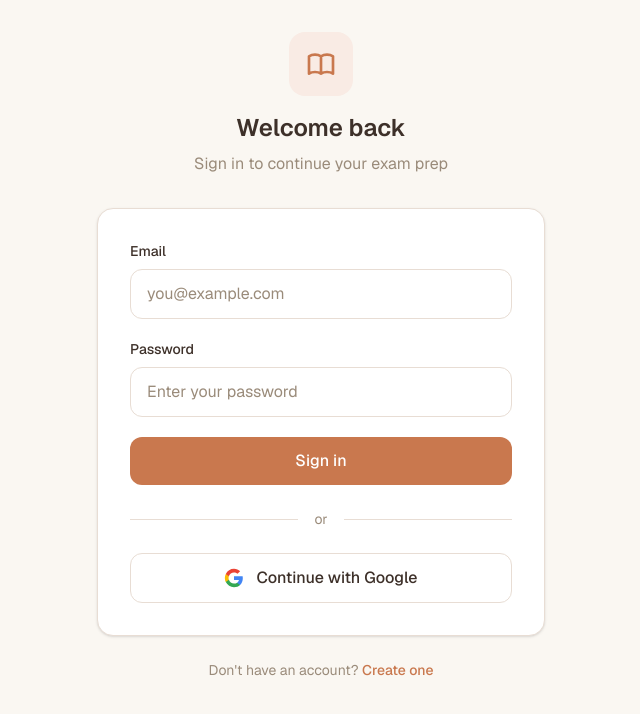
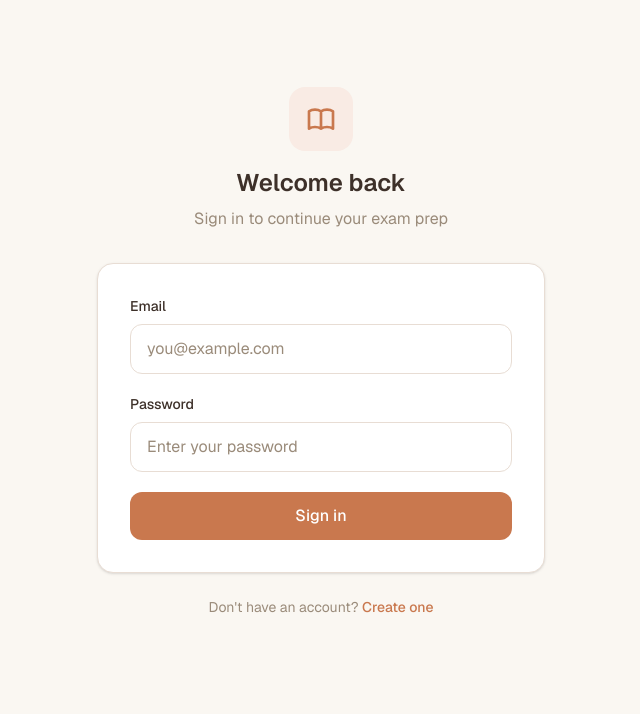
Before and after one commit to Rakeshkoyya/quizzy, a Next.js app: page /login in a window 1280 px wide. Shown: the top 714 px of the page, without its empty margins (319-959 px from the left). Built offline with nearby package versions, Linux system fonts and the light colour scheme.

Commit message:
Revert "google signin"
This reverts commit db9a5704573aad31d4de38f3e2f0d8ef901920b9.

```diff
--- a/src/app/auth/callback/route.ts
+++ /dev/null
@@ -1,20 +0,0 @@
-import { createClient } from "@/lib/supabase/server";
-import { NextResponse, type NextRequest } from "next/server";
-
-export async function GET(request: NextRequest) {
-  const { searchParams, origin } = new URL(request.url);
-  const code = searchParams.get("code");
-  const next = searchParams.get("next") ?? "/dashboard";
-
-  if (code) {
-    const supabase = await createClient();
-    const { error } = await supabase.auth.exchangeCodeForSession(code);
-
-    if (!error) {
-      return NextResponse.redirect(`${origin}${next}`);
-    }
-  }
-
-  // Return to login page with error if something went wrong
-  return NextResponse.redirect(`${origin}/login?error=auth_callback_error`);
-}
--- a/src/app/layout.tsx
+++ b/src/app/layout.tsx
@@ -23,10 +23,9 @@ export default function RootLayout({
   children: React.ReactNode;
 }>) {
   return (
-    <html lang="en" suppressHydrationWarning>
+    <html lang="en">
       <body
         className={`${geistSans.variable} ${geistMono.variable} antialiased bg-[var(--background)]`}
-        suppressHydrationWarning
       >
         <div className="mx-auto min-h-screen max-w-4xl px-4 py-8 sm:px-6 lg:px-8">
           {children}
--- a/src/app/login/page.tsx
+++ b/src/app/login/page.tsx
@@ -10,7 +10,6 @@ export default function LoginPage() {
   const [email, setEmail] = useState("");
   const [password, setPassword] = useState("");
   const [loading, setLoading] = useState(false);
-  const [googleLoading, setGoogleLoading] = useState(false);
   const [error, setError] = useState<string | null>(null);
 
   async function onSubmit(event: FormEvent<HTMLFormElement>) {
@@ -23,36 +22,12 @@ export default function LoginPage() {
     setLoading(false);
 
     if (loginError) {
-      // Handle specific error for invalid credentials
-      if (loginError.message === "Invalid login credentials") {
-        setError("Invalid email or password. Don't have an account? Sign up first.");
-      } else {
-        setError(loginError.message);
-      }
+      setError(loginError.message);
       return;
     }
 
     router.replace("/dashboard");
     router.refresh();
-  }
-
-  async function handleGoogleSignIn() {
-    const supabase = createClient();
-    setGoogleLoading(true);
-    setError(null);
-
-    const { error: googleError } = await supabase.auth.signInWithOAuth({
-      provider: "google",
-      options: {
-        redirectTo: `${window.location.origin}/auth/callback`,
-      },
-    });
-
-    if (googleError) {
-      setGoogleLoading(false);
-      setError(googleError.message);
-    }
-    // Note: If successful, user will be redirected to Google, so no need to handle success here
   }
 
   return (
@@ -103,7 +78,7 @@ export default function LoginPage() {
 
             <button
               type="submit"
-              disabled={loading || googleLoading}
+              disabled={loading}
               className="w-full rounded-xl bg-[#c9784e] px-4 py-3 font-medium text-white hover:bg-[#b5673f] disabled:cursor-not-allowed disabled:opacity-50"
             >
               {loading ? (
@@ -119,53 +94,6 @@ export default function LoginPage() {
               )}
             </button>
           </form>
-
-          {/* Divider */}
-          <div className="my-6 flex items-center">
-            <div className="flex-1 border-t border-[var(--border)]"></div>
-            <span className="px-4 text-sm text-[var(--muted)]">or</span>
-            <div className="flex-1 border-t border-[var(--border)]"></div>
-          </div>
-
-          {/* Google Sign In */}
-          <button
-            type="button"
-            onClick={handleGoogleSignIn}
-            disabled={loading || googleLoading}
-            className="flex w-full items-center justify-center gap-3 rounded-xl border border-[var(--border)] bg-[var(--card)] px-4 py-3 font-medium text-[var(--foreground)] hover:bg-[var(--background)] disabled:cursor-not-allowed disabled:opacity-50"
-          >
-            {googleLoading ? (
-              <span className="flex items-center justify-center gap-2">
-                <svg className="h-4 w-4 animate-spin" fill="none" viewBox="0 0 24 24">
-                  <circle className="opacity-25" cx="12" cy="12" r="10" stroke="currentColor" strokeWidth="4" />
-                  <path className="opacity-75" fill="currentColor" d="M4 12a8 8 0 018-8V0C5.373 0 0 5.373 0 12h4zm2 5.291A7.962 7.962 0 014 12H0c0 3.042 1.135 5.824 3 7.938l3-2.647z" />
-                </svg>
-                Connecting...
-              </span>
-            ) : (
-              <>
-                <svg className="h-5 w-5" viewBox="0 0 24 24">
-                  <path
-                    fill="#4285F4"
-                    d="M22.56 12.25c0-.78-.07-1.53-.2-2.25H12v4.26h5.92c-.26 1.37-1.04 2.53-2.21 3.31v2.77h3.57c2.08-1.92 3.28-4.74 3.28-8.09z"
-                  />
-                  <path
-                    fill="#34A853"
-                    d="M12 23c2.97 0 5.46-.98 7.28-2.66l-3.57-2.77c-.98.66-2.23 1.06-3.71 1.06-2.86 0-5.29-1.93-6.16-4.53H2.18v2.84C3.99 20.53 7.7 23 12 23z"
-                  />
-                  <path
-                    fill="#FBBC05"
-                    d="M5.84 14.09c-.22-.66-.35-1.36-.35-2.09s.13-1.43.35-2.09V7.07H2.18C1.43 8.55 1 10.22 1 12s.43 3.45 1.18 4.93l2.85-2.22.81-.62z"
-                  />
-                  <path
-                    fill="#EA4335"
-                    d="M12 5.38c1.62 0 3.06.56 4.21 1.64l3.15-3.15C17.45 2.09 14.97 1 12 1 7.7 1 3.99 3.47 2.18 7.07l3.66 2.84c.87-2.6 3.3-4.53 6.16-4.53z"
-                  />
-                </svg>
-                Continue with Google
-              </>
-            )}
-          </button>
         </div>
 
         {/* Footer */}
--- a/src/app/signup/page.tsx
+++ b/src/app/signup/page.tsx
@@ -10,7 +10,6 @@ export default function SignupPage() {
   const [email, setEmail] = useState("");
   const [password, setPassword] = useState("");
   const [loading, setLoading] = useState(false);
-  const [googleLoading, setGoogleLoading] = useState(false);
   const [error, setError] = useState<string | null>(null);
   const [message, setMessage] = useState<string | null>(null);
 
@@ -31,25 +30,6 @@ export default function SignupPage() {
 
     setMessage("Account created. Please log in.");
     router.push("/login");
-  }
-
-  async function handleGoogleSignIn() {
-    const supabase = createClient();
-    setGoogleLoading(true);
-    setError(null);
-
-    const { error: googleError } = await supabase.auth.signInWithOAuth({
-      provider: "google",
-      options: {
-        redirectTo: `${window.location.origin}/auth/callback`,
-      },
-    });
-
-    if (googleError) {
-      setGoogleLoading(false);
-      setError(googleError.message);
-    }
-    // Note: If successful, user will be redirected to Google, so no need to handle success here
   }
 
   return (
@@ -107,7 +87,7 @@ export default function SignupPage() {
 
             <button
               type="submit"
-              disabled={loading || googleLoading}
+              disabled={loading}
               className="w-full rounded-xl bg-[#c9784e] px-4 py-3 font-medium text-white hover:bg-[#b5673f] disabled:cursor-not-allowed disabled:opacity-50"
             >
               {loading ? (
@@ -123,53 +103,6 @@ export default function SignupPage() {
               )}
             </button>
           </form>
-
-          {/* Divider */}
-          <div className="my-6 flex items-center">
-            <div className="flex-1 border-t border-[var(--border)]"></div>
-            <span className="px-4 text-sm text-[var(--muted)]">or</span>
-            <div className="flex-1 border-t border-[var(--border)]"></div>
-          </div>
-
-          {/* Google Sign In */}
-          <button
-            type="button"
-            onClick={handleGoogleSignIn}
-            disabled={loading || googleLoading}
-            className="flex w-full items-center justify-center gap-3 rounded-xl border border-[var(--border)] bg-[var(--card)] px-4 py-3 font-medium text-[var(--foreground)] hover:bg-[var(--background)] disabled:cursor-not-allowed disabled:opacity-50"
-          >
-            {googleLoading ? (
-              <span className="flex items-center justify-center gap-2">
-                <svg className="h-4 w-4 animate-spin" fill="none" viewBox="0 0 24 24">
-                  <circle className="opacity-25" cx="12" cy="12" r="10" stroke="currentColor" strokeWidth="4" />
-                  <path className="opacity-75" fill="currentColor" d="M4 12a8 8 0 018-8V0C5.373 0 0 5.373 0 12h4zm2 5.291A7.962 7.962 0 014 12H0c0 3.042 1.135 5.824 3 7.938l3-2.647z" />
-                </svg>
-                Connecting...
-              </span>
-            ) : (
-              <>
-                <svg className="h-5 w-5" viewBox="0 0 24 24">
-                  <path
-                    fill="#4285F4"
-                    d="M22.56 12.25c0-.78-.07-1.53-.2-2.25H12v4.26h5.92c-.26 1.37-1.04 2.53-2.21 3.31v2.77h3.57c2.08-1.92 3.28-4.74 3.28-8.09z"
-                  />
-                  <path
-                    fill="#34A853"
-                    d="M12 23c2.97 0 5.46-.98 7.28-2.66l-3.57-2.77c-.98.66-2.23 1.06-3.71 1.06-2.86 0-5.29-1.93-6.16-4.53H2.18v2.84C3.99 20.53 7.7 23 12 23z"
-                  />
-                  <path
-                    fill="#FBBC05"
-                    d="M5.84 14.09c-.22-.66-.35-1.36-.35-2.09s.13-1.43.35-2.09V7.07H2.18C1.43 8.55 1 10.22 1 12s.43 3.45 1.18 4.93l2.85-2.22.81-.62z"
-                  />
-                  <path
-                    fill="#EA4335"
-                    d="M12 5.38c1.62 0 3.06.56 4.21 1.64l3.15-3.15C17.45 2.09 14.97 1 12 1 7.7 1 3.99 3.47 2.18 7.07l3.66 2.84c.87-2.6 3.3-4.53 6.16-4.53z"
-                  />
-                </svg>
-                Continue with Google
-              </>
-            )}
-          </button>
         </div>
 
         {/* Footer */}
```
